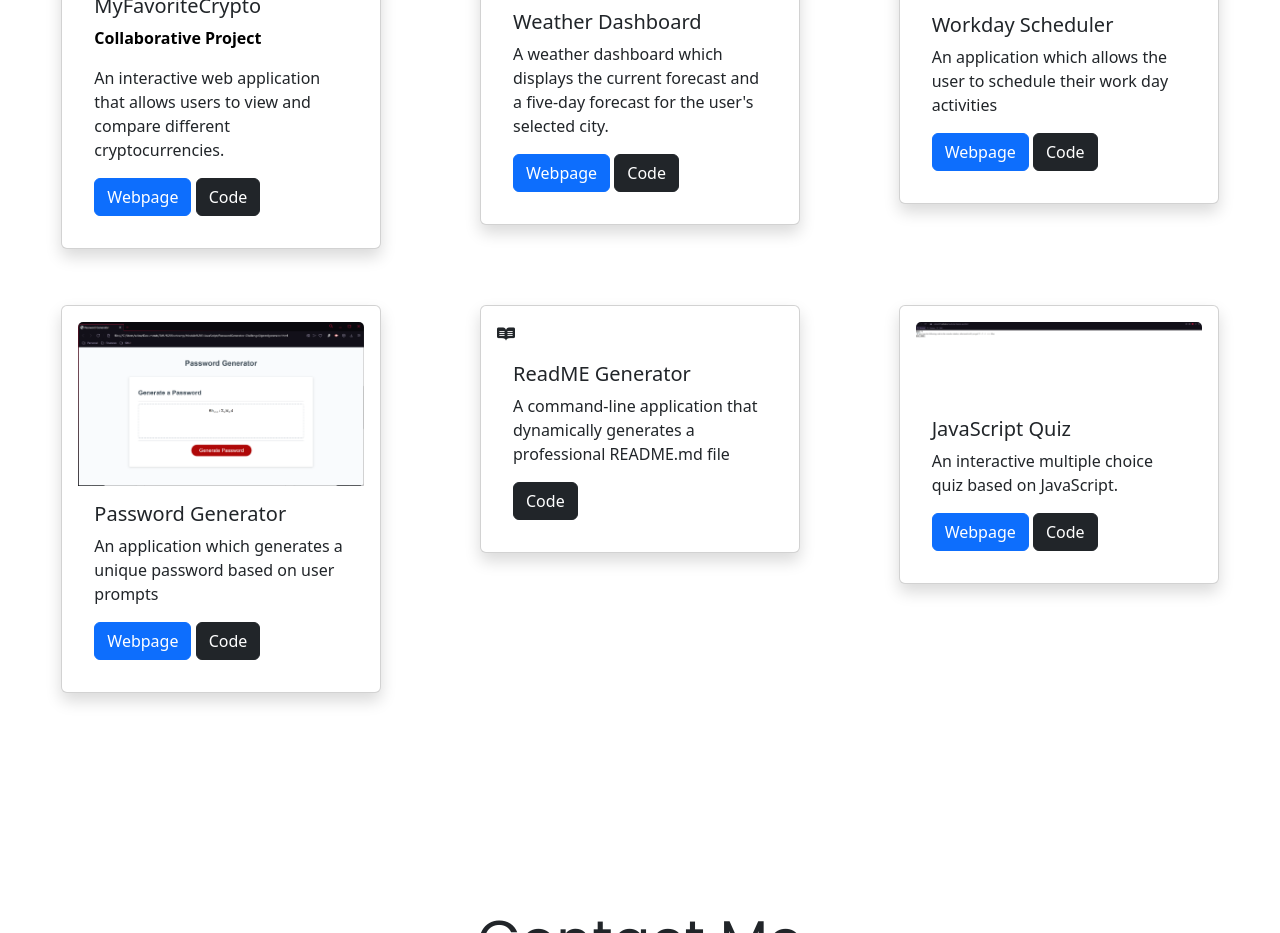
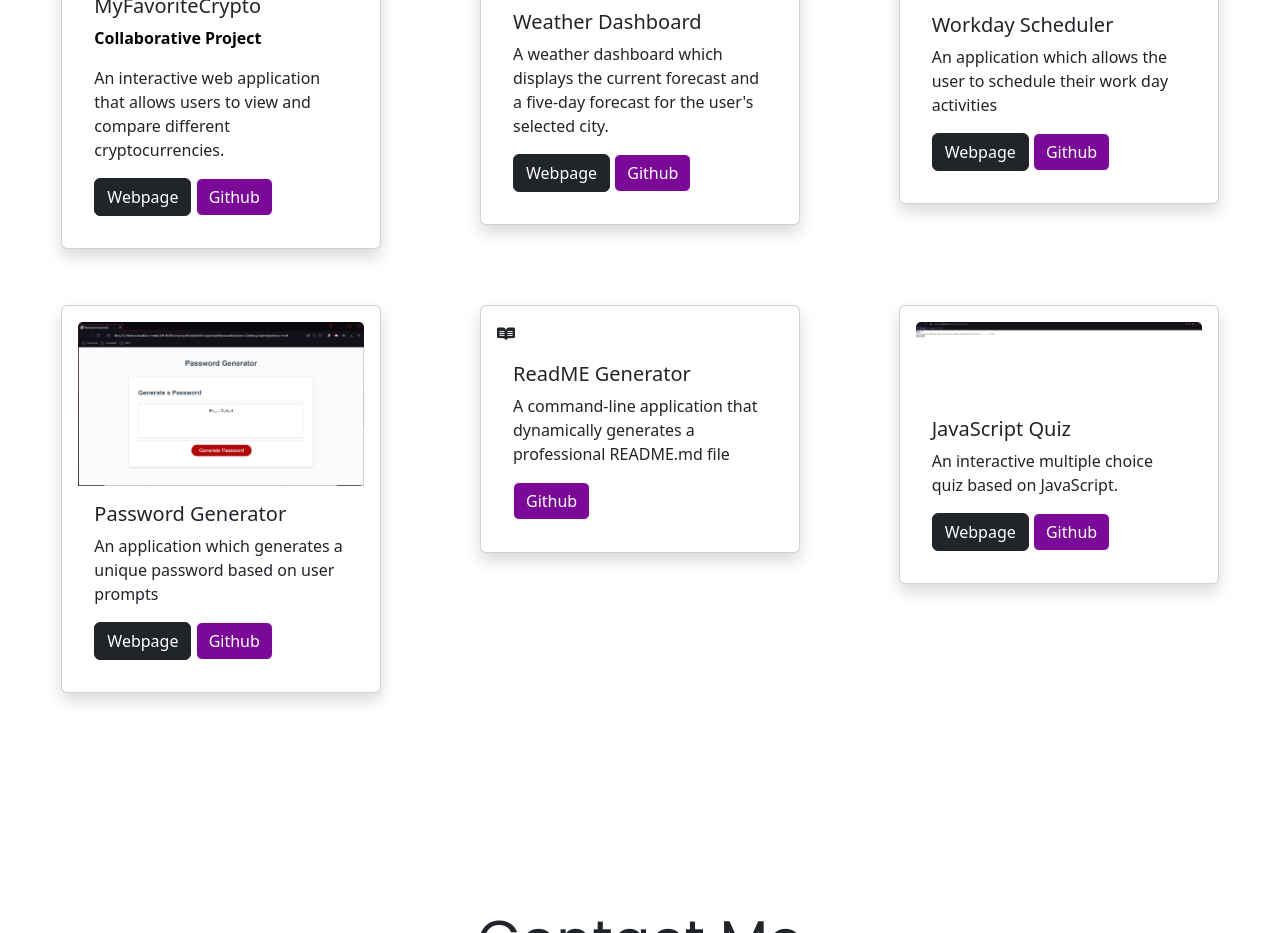
Before and after one commit to adinair007/Portfolio_v2.0, a website: page index.html in a window 1280 px wide. Shown: the part 1761-2694 px from the top of the page. Drawn offline with nearby package versions, Linux system fonts and the light colour scheme.

Commit message:
Changed button color

```diff
--- a/index.html
+++ b/index.html
@@ -91,13 +91,13 @@
                   </p>
                   <a
                     href="https://adinair007.github.io/My-Favorite_Crypto/"
-                    class="btn btn-primary"
+                    class="btn btn-dark"
                     >Webpage</a
                   >
                   <a
                     href="https://github.com/adinair007/My-Favorite_Crypto"
-                    class="btn btn-dark"
-                    >Code</a
+                    class="btn btn-light" style="background-color: rgb(123, 9, 151);color: white"
+                    >Github</a
                   >
                 </div>
               </div>
@@ -117,13 +117,13 @@
                   </p>
                   <a
                     href="https://adinair007.github.io/Weather_Dashboard/"
-                    class="btn btn-primary"
+                    class="btn btn-dark"
                     >Webpage</a
                   >
                   <a
                     href="https://github.com/adinair007/Weather_Dashboard"
-                    class="btn btn-dark"
-                    >Code</a
+                    class="btn btn-light" style="background-color: rgb(123, 9, 151);color: white"
+                    >Github</a
                   >
                 </div>
               </div>
@@ -144,13 +144,13 @@
                   </p>
                   <a
                     href="https://adinair007.github.io/Work-Day_Scheduler/"
-                    class="btn btn-primary"
+                    class="btn btn-dark"
                     >Webpage</a
                   >
                   <a
                     href="https://github.com/adinair007/Work-Day_Scheduler"
-                    class="btn btn-dark"
-                    >Code</a
+                    class="btn btn-light" style="background-color: rgb(123, 9, 151);color: white"
+                    >Github</a
                   >
                 </div>
               </div>
@@ -171,13 +171,13 @@
                   </p>
                   <a
                     href="https://adinair007.github.io/PasswordGenerator-Challenge3/pswdgenerator.html"
-                    class="btn btn-primary"
+                    class="btn btn-dark"
                     >Webpage</a
                   >
                   <a
                     href="https://github.com/adinair007/PasswordGenerator-Challenge3"
-                    class="btn btn-dark"
-                    >Code</a
+                    class="btn btn-light" style="background-color: rgb(123, 9, 151);color: white"
+                    >Github</a
                   >
                 </div>
               </div>
@@ -200,8 +200,8 @@
                   </p>
                   <a
                     href="https://github.com/adinair007/README_Generator"
-                    class="btn btn-dark"
-                    >Code</a
+                    class="btn btn-light" style="background-color: rgb(123, 9, 151);color: white"
+                    >Github</a
                   >
                 </div>
               </div>
@@ -221,13 +221,13 @@
                   </p>
                   <a
                     href="https://adinair007.github.io/JavaScript-Quiz/js_quiz.html"
-                    class="btn btn-primary"
+                    class="btn btn-dark"
                     >Webpage</a
                   >
                   <a
                     href="https://github.com/adinair007/JavaScript-Quiz"
-                    class="btn btn-dark"
-                    >Code</a
+                    class="btn btn-light" style="background-color: rgb(123, 9, 151);color: white"
+                    >Github</a
                   >
                 </div>
               </div>
```
